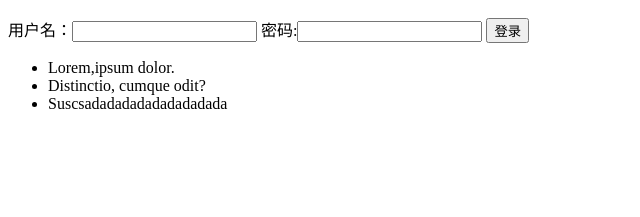
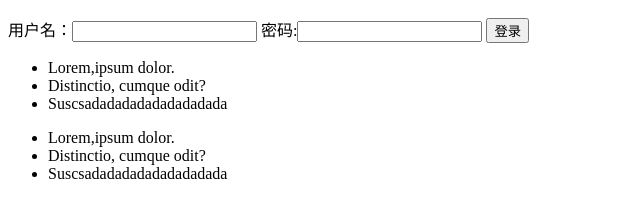
Before and after one commit to lixingzhe/gitLesson30, a plain HTML site: page index.html in a window 1280 px wide. Shown: the part 127-344 px from the top of the page, without its empty margins (0-640 px from the left). Drawn offline with Linux system fonts and the light colour scheme.

Commit message:
新闻列表2

```diff
--- a/index.html
+++ b/index.html
@@ -22,5 +22,12 @@
         <li>Distinctio, cumque odit?</li>
         <li>Suscsadadadadadadadadada</li>
     </ul>
+
+    <!-- 新闻列表2 -->
+    <ul>
+        <li>Lorem,ipsum dolor.</li>
+        <li>Distinctio, cumque odit?</li>
+        <li>Suscsadadadadadadadadada</li>
+    </ul>
 </body>
 </html>
```
